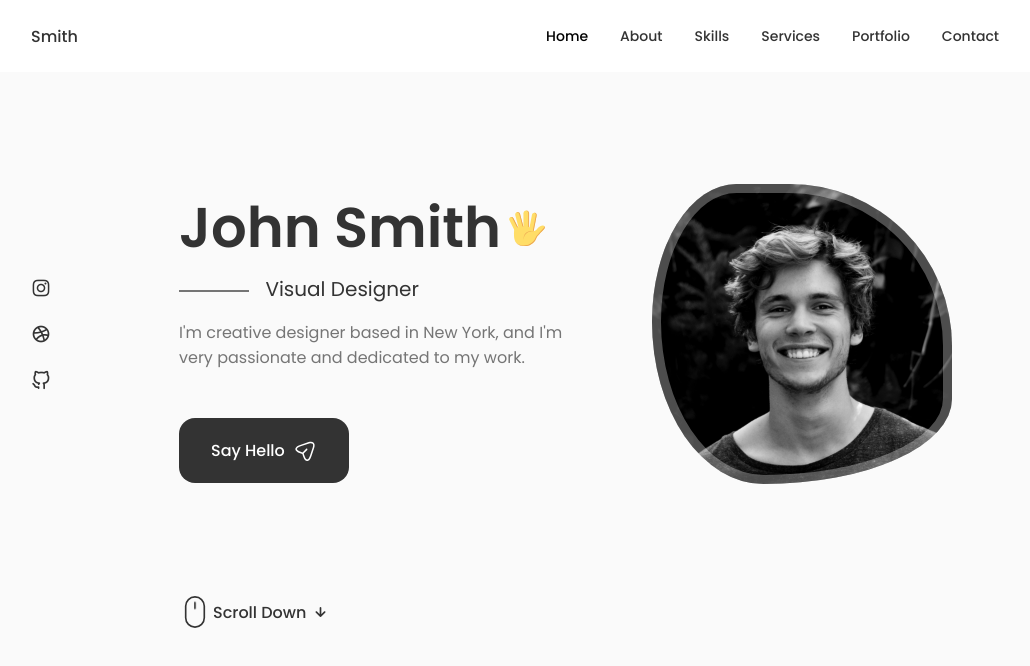
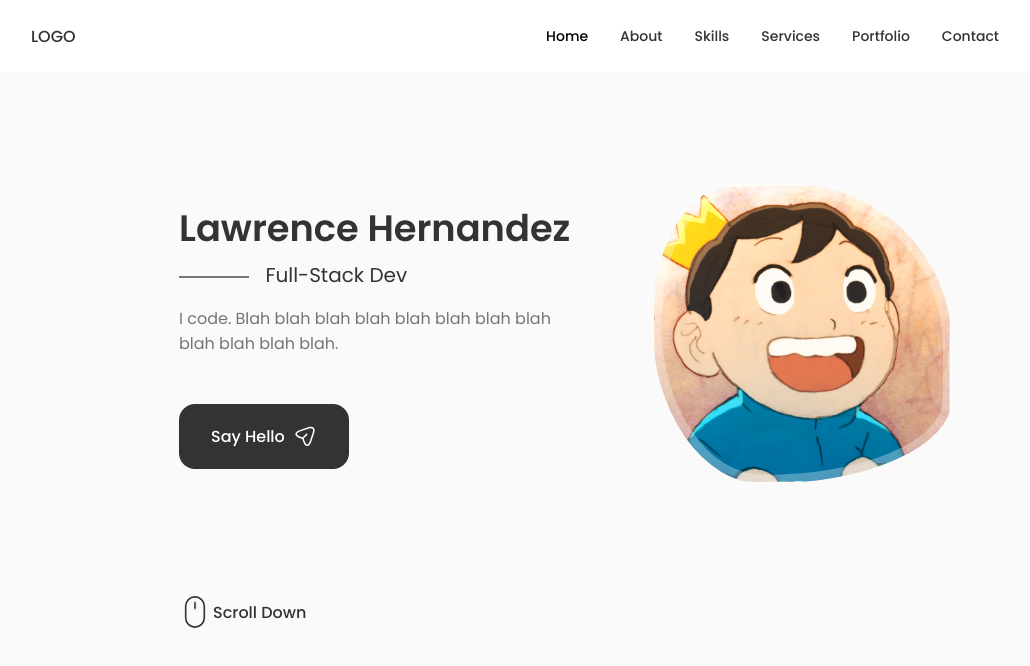
Before and after one commit to jlawrenceh/portfolio, a React (Vite) app: page / in a window 1280 px wide. Shown: the top 666 px of the page, without its empty margins (125-1155 px from the left). Built offline with nearby package versions, Linux system fonts and the light colour scheme.

Commit message:
Updated info

```diff
--- a/src/components/Data.jsx
+++ b/src/components/Data.jsx
@@ -4,7 +4,8 @@ function Data() {
   return (
     <div className="home__data">
         <h1 className="home__title">
-            John Smith
+            Lawrence Hernandez
+            {/*
             <svg
                   width="36"
                   height="36"
@@ -54,14 +55,16 @@ function Data() {
                     fill="#EBA352"
                   ></path>
                 </svg>
+                */}
         </h1>
 
         <h3 className="home__subtitle">
-            Visual Designer
+          Full-Stack Dev
         </h3>
 
         <p className="home__description">
-            I'm creative designer based in New York, and I'm very passionate and dedicated to my work.
+            I code.
+            Blah blah blah blah blah blah blah blah blah blah blah blah.
         </p>
 
 
--- a/src/components/Header.jsx
+++ b/src/components/Header.jsx
@@ -10,7 +10,7 @@ function Header() {
     <header className="header">
         <nav className="nav container">
             <a href="index.html" className="nav__logo">
-                Smith
+                LOGO
             </a>
 
             <div className={Toggle ? "nav__menu show-menu" : "nav__menu"}>
--- a/src/components/Social.jsx
+++ b/src/components/Social.jsx
@@ -4,11 +4,11 @@ function Social() {
   return (
     <div className="home__social">
         <a
-            href="https://www.instagram.com/"
+            href="https:/github.com/jlawrenceh"
             className="home__social-icon"
             target="_blank"
         >
-            <i className="uil uil-instagram"></i>
+            <i className="uil uil-github-alt"></i>
         </a>
 
         <a
@@ -19,12 +19,14 @@ function Social() {
             <i className="uil uil-dribbble"></i>
         </a>
 
+
+
         <a
-            href="https://www.github.com"
+            href="https://www.linkedin.com/in/johnlawrencemhernandez/"
             className="home__social-icon"
             target="_blank"
         >
-            <i className="uil uil-github-alt"></i>
+            <i className="uil uil-linkedin-alt"></i>
         </a>
     </div>
   )
--- a/src/styles/Home.css
+++ b/src/styles/Home.css
@@ -30,7 +30,7 @@
 }
 
 .home__title {
-    font-size: var(--big-font-size);
+    font-size: 2.3rem;
     margin-bottom: var(--mb-0-25);
 }
 
@@ -65,7 +65,7 @@
 }
 
 .home__img {
-    background: url("../assets/profile.jpg");
+    background: url("../assets/bojji.jpg");
     background-repeat: no-repeat;
     background-position: center;
     background-size: cover;
@@ -127,6 +127,9 @@
 .home__scroll-button{
    display: flex;
    align-items: center;
+
+   max-width: 10rem;
+   cursor: pointer;
 }
 
 
```
Also changed, not shown: src/assets/bojji.jpg (added).
